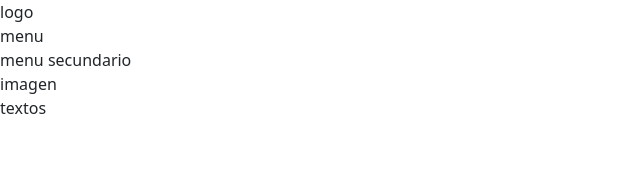
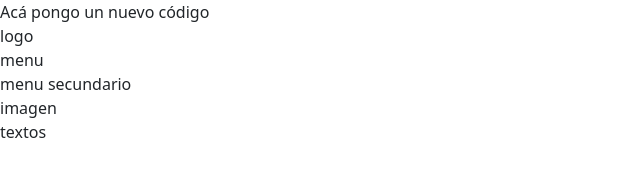
Before and after one commit to adrianmdp/css-pull-requests, a plain HTML site: page index.html in a window 1280 px wide. Shown: the whole page, without its empty margins (0-640 px from the left). Drawn offline with Linux system fonts and the light colour scheme.

Commit message:
New text

```diff
--- a/index.html
+++ b/index.html
@@ -10,6 +10,7 @@
 	</head>
 	<body>
 		<nav>
+         <div>Acá pongo un nuevo código</div>
 			<div>logo</div>
 			<div>menu</div>
 			<div>menu secundario</div>
```
